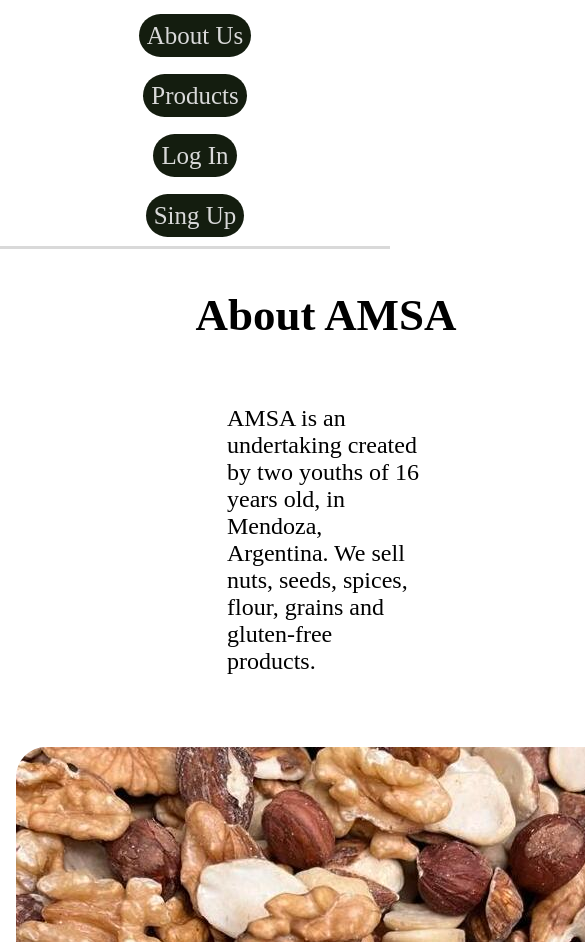
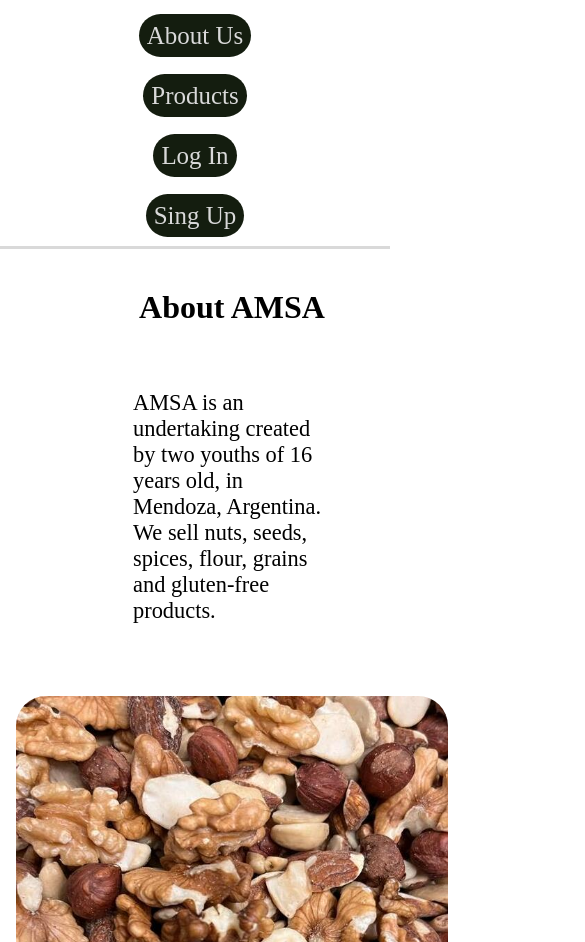
Before and after one commit to santinoamodeo/amsa-site-sass-responsive, a website: page pages/about-us.html in a window 390 px wide. Shown: the part 158-1100 px from the top of the page, 585 px wide, since content can reach past the window. Drawn offline with Linux system fonts and the light colour scheme.

Commit message:
media-768-main-about-us

```diff
--- /dev/null
+++ b/scss/layout/media-768-main-about-us.scss
@@ -0,0 +1,26 @@
+@media(max-width: 768px){
+    main{
+        .h1-p2{
+            h1{
+                font-size: 2rem;
+            }
+        }
+        .p-p2{
+            p{
+                font-size: 1.4rem;
+            }
+        }
+        .imgs-p2{
+           .euro{
+            img{
+                width: 27rem;
+            }
+           }
+           .tropi{
+            img{
+                width: 27rem;
+            }
+           }
+        }
+    }
+}
--- a/scss/style.scss
+++ b/scss/style.scss
@@ -12,6 +12,7 @@
 @import"./layout/media-375-main-index.scss";
 @import"./layout/main-about-us.scss";
 @import"./layout/media-1350-main-about-us.scss";
+@import"./layout/media-768-main-about-us.scss";
 @import"./layout/main-products.scss";
 @import"./layout/main-log-in.scss";
 @import"./layout/main-sing-up.scss";
```
Also changed, not shown: css/style.css, 1 other file.
